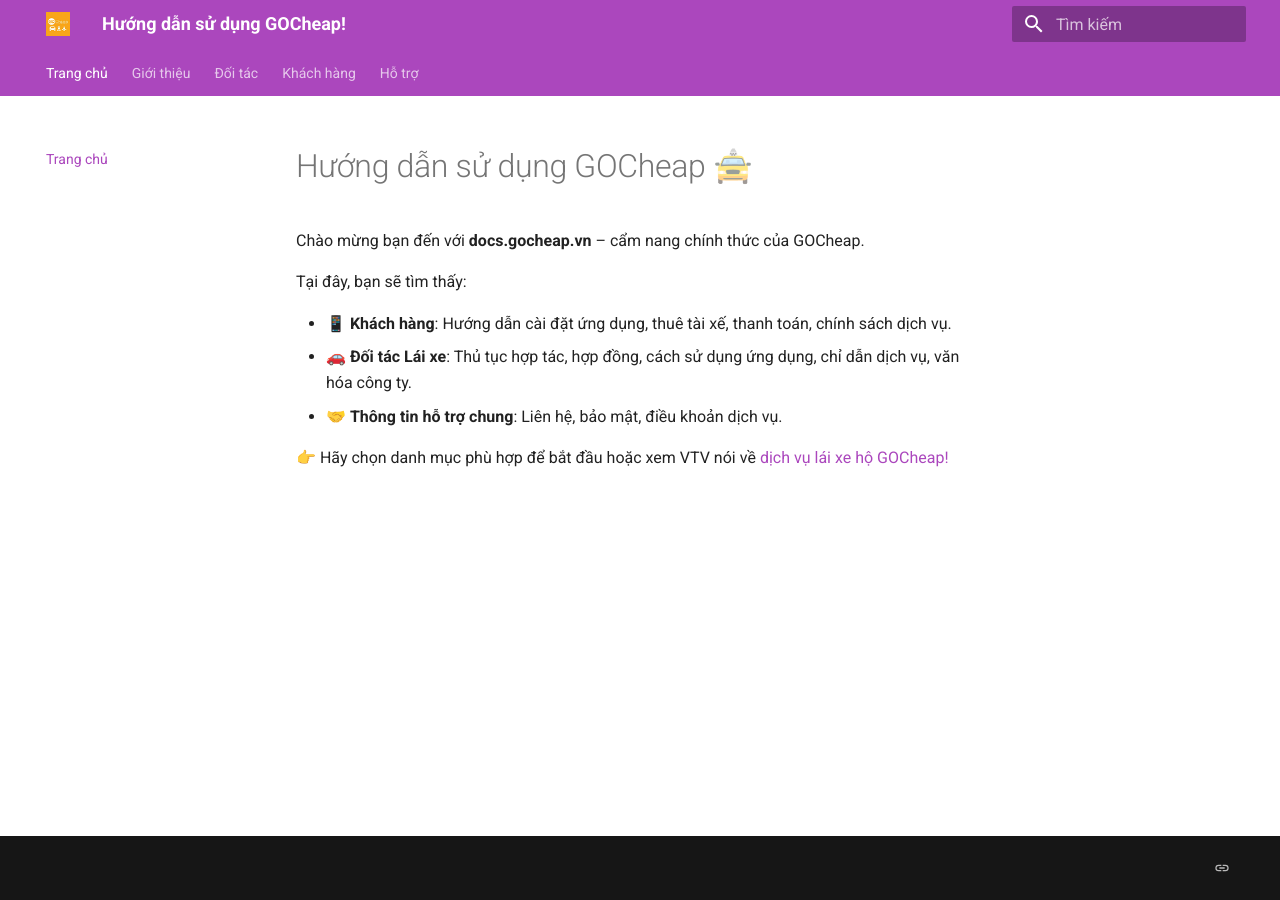
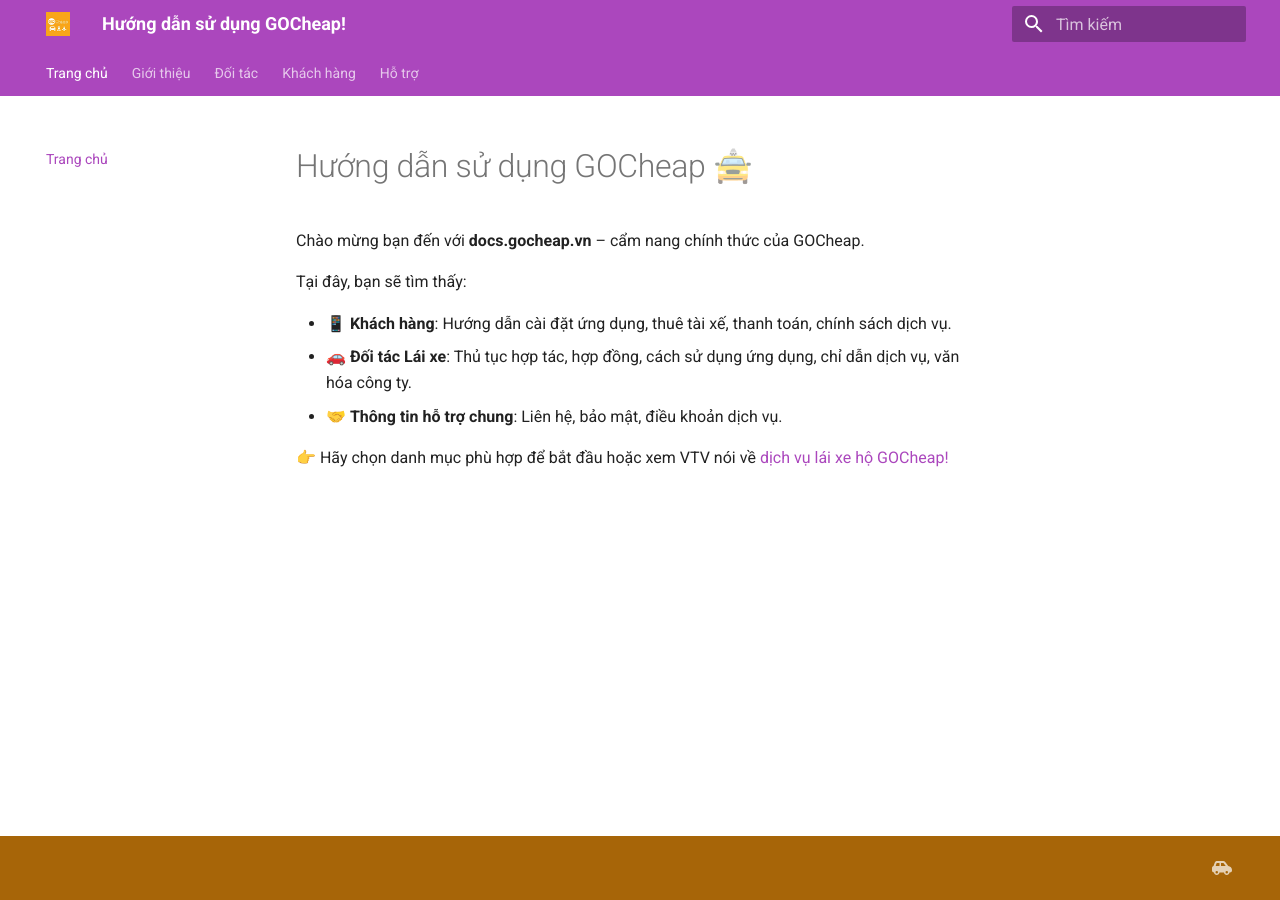
Before and after one commit to gocheapvn/gocheap-docs, an MkDocs documentation site: the page built from docs/index.md, in a window 1280 px wide. Built offline with MkDocs 1.6.1 and Material for MkDocs 9.7.7, drawn with Linux system fonts in a browser that asks for light colours.

```diff
--- /dev/null
+++ b/docs/assets/css/custom.css
@@ -0,0 +1,14 @@
+/* Đặt footer màu đen */
+.md-footer {
+  background-color: #F5940C; /* Màu đen */
+}
+
+/* Đặt màu chữ và icon trong footer thành tím */
+.md-footer-social a {
+  color: #AB47BC; /* Màu tím, thay bằng mã hex khác nếu muốn */
+}
+
+/* Đảm bảo icon hiển thị đúng */
+.md-footer-social svg {
+  fill: #AB47BC; /* Màu tím cho icon */
+}
--- a/mkdocs.yml
+++ b/mkdocs.yml
@@ -35,8 +35,10 @@
       - Điều khoản: ho-tro/dieu-khoan.md
 
 extra:
-  generator: false  # Tắt dòng "Made with MkDocs" mặc định
+  generator: false
   social:
-    - icon:
+    - icon: fontawesome/solid/car-side
       link: https://gocheap.vn/driverx
       name: Dịch vụ lái xe hộ GOCheap!
+extra_css:
+  - assets/css/custom.css
```
